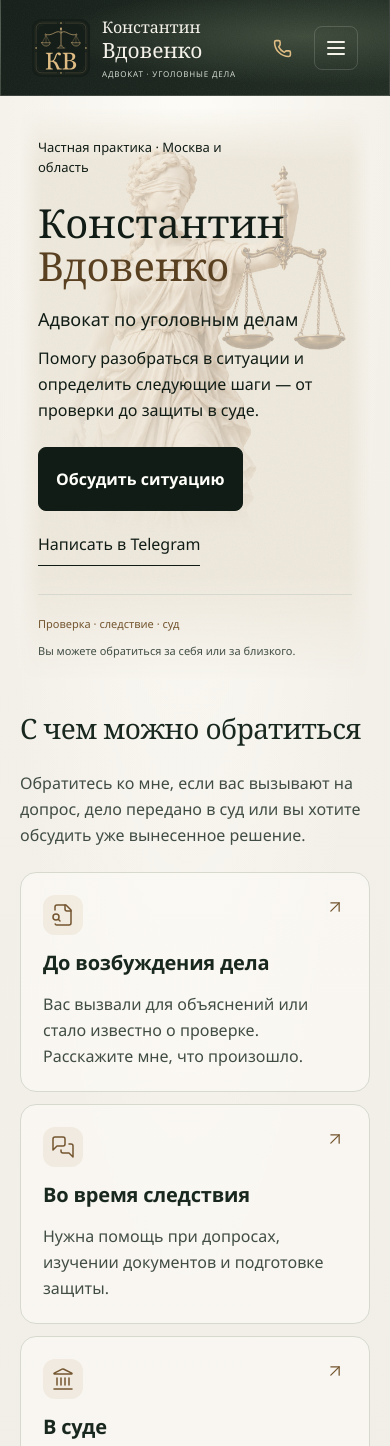
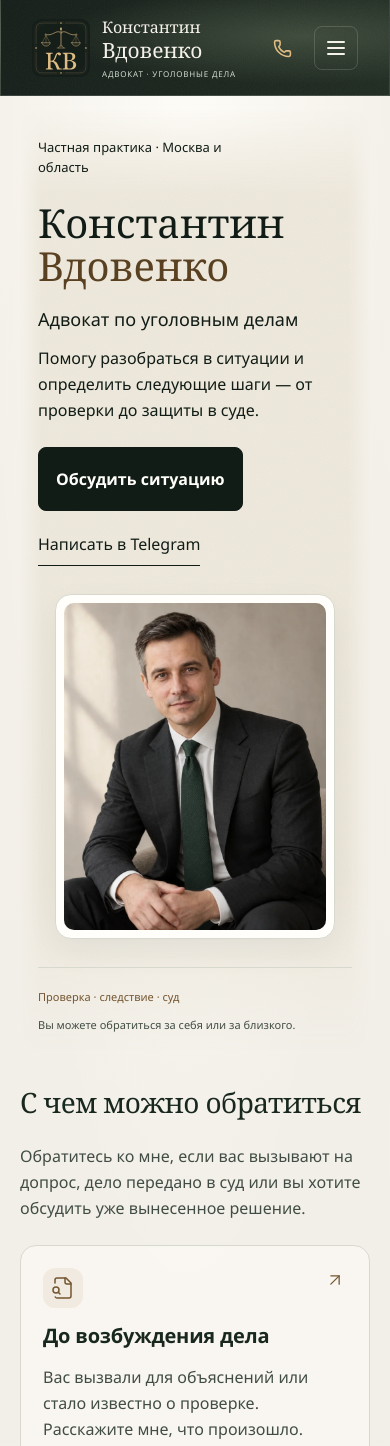
Before and after one commit to Aleks-man/advokat-vdovenko, a React (Vite) app in the folder front/: page / in a window 390 px wide. Shown: the top 1446 px of the page. Built offline with nearby package versions, Linux system fonts and the light colour scheme; a web font is replaced by a local one.

Commit message:
Show attorney portrait on homepage

```diff
--- a/front/src/components/Hero/Hero.css
+++ b/front/src/components/Hero/Hero.css
@@ -1,6 +1,6 @@
 .hero {
   display: grid;
-  grid-template-columns: minmax(0, 1fr) 368px;
+  grid-template-columns: minmax(0, 1fr) minmax(0, 368px);
   column-gap: 24px;
   position: relative;
   isolation: isolate;
@@ -84,22 +84,23 @@
   background: var(--ink-dark);
 }
 .hero-art {
-  width: 368px;
-  height: 460px;
-  position: relative;
-  isolation: isolate;
-  align-self: start;
+  width: 100%;
+  max-width: 368px;
+  margin-bottom: 32px;
+  padding: 8px;
+  align-self: center;
+  border: 1px solid var(--line);
+  border-radius: var(--card-radius);
+  background: var(--paper-light);
+  box-shadow: 0 12px 32px rgb(25 40 31 / 6%);
 }
 .hero-image {
   display: block;
-  position: absolute;
-  inset: 0;
   width: 100%;
-  height: 100%;
-  object-fit: contain;
-  object-position: center bottom;
-  filter: drop-shadow(10px 8px 14px rgb(21 30 25 / 12%));
-  mask-image: linear-gradient(#000 90%, transparent 100%);
+  height: auto;
+  aspect-ratio: 4 / 5;
+  object-fit: cover;
+  border-radius: 10px;
 }
 .hero-bottom {
   grid-column: 1 / -1;
@@ -122,7 +123,7 @@
     column-gap: 16px;
   }
 }
-@media (max-width: 789.98px) {
+@media (max-width: 960px) {
   .hero {
     grid-template-columns: 1fr;
     margin-top: 12px;
@@ -151,24 +152,9 @@
     gap: 12px;
   }
   .hero-art {
-    position: absolute;
-    inset: 24px 12px 0 auto;
-    z-index: 0;
-    width: 92%;
-    height: auto;
-    pointer-events: none;
-  }
-  .hero-image {
-    transform: none;
-    height: auto;
-    object-fit: contain;
-    object-position: right top;
-    opacity: 0.28;
-    filter: none;
-    mask-image:
-      linear-gradient(90deg, transparent, #000 45%),
-      linear-gradient(180deg, #000 65%, transparent 100%);
-    mask-composite: intersect;
+    max-width: 280px;
+    justify-self: center;
+    margin-bottom: 28px;
   }
   .hero-bottom {
     position: relative;
--- a/front/src/components/Hero/Hero.tsx
+++ b/front/src/components/Hero/Hero.tsx
@@ -1,7 +1,7 @@
 import { Link } from 'react-router-dom'
 import { site } from '../../data/site'
 import { contactLinks } from '../../data/contacts'
-import justiceHero from '../../assets/justice-hero.webp'
+import { about } from '../../data/about'
 import './Hero.css'
 export function Hero() {
   const [firstName, ...lastName] = site.name.split(' ')
@@ -37,10 +37,10 @@ export function Hero() {
       <div className="hero-art">
         <img
           className="hero-image"
-          src={justiceHero}
-          alt="Фемида с повязкой на глазах и весами — символ правосудия"
-          width={1122}
-          height={1402}
+          src={about.portrait.src}
+          alt={about.portrait.alt}
+          width={800}
+          height={1000}
           fetchPriority="high"
         />
       </div>
```
Also changed, not shown: 1 other file (tests, documents, lock files or other folders).
